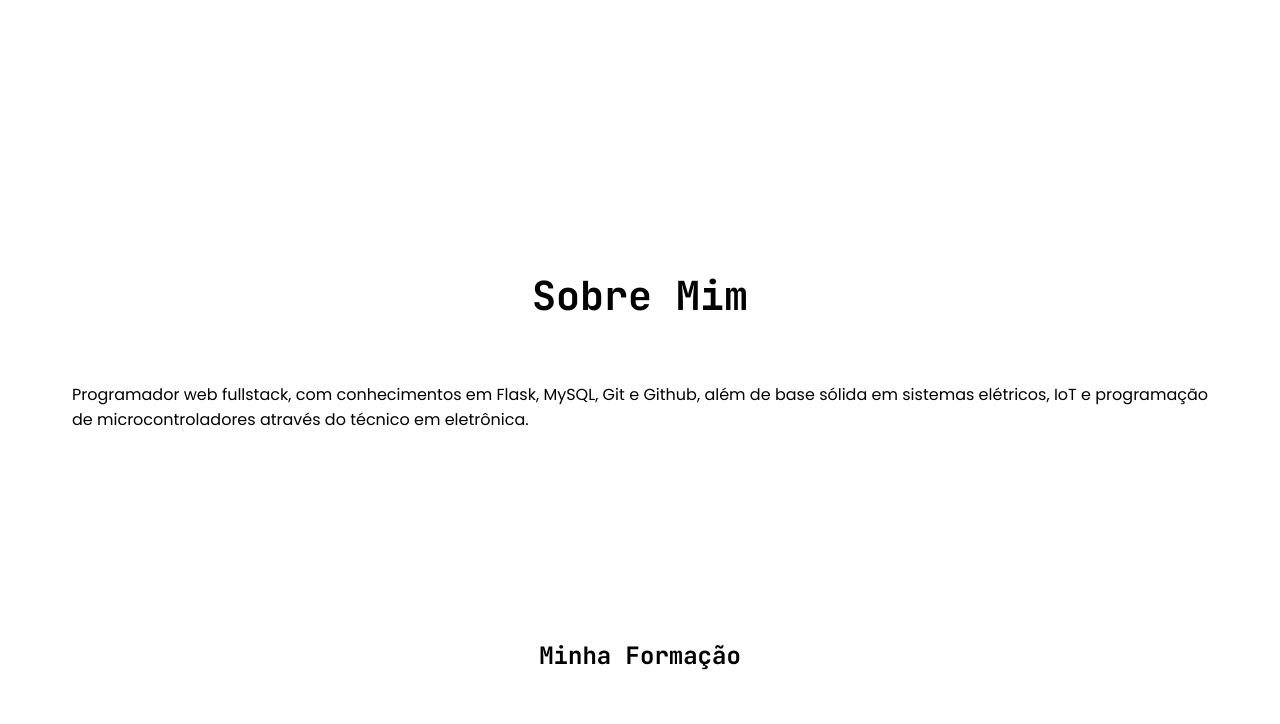
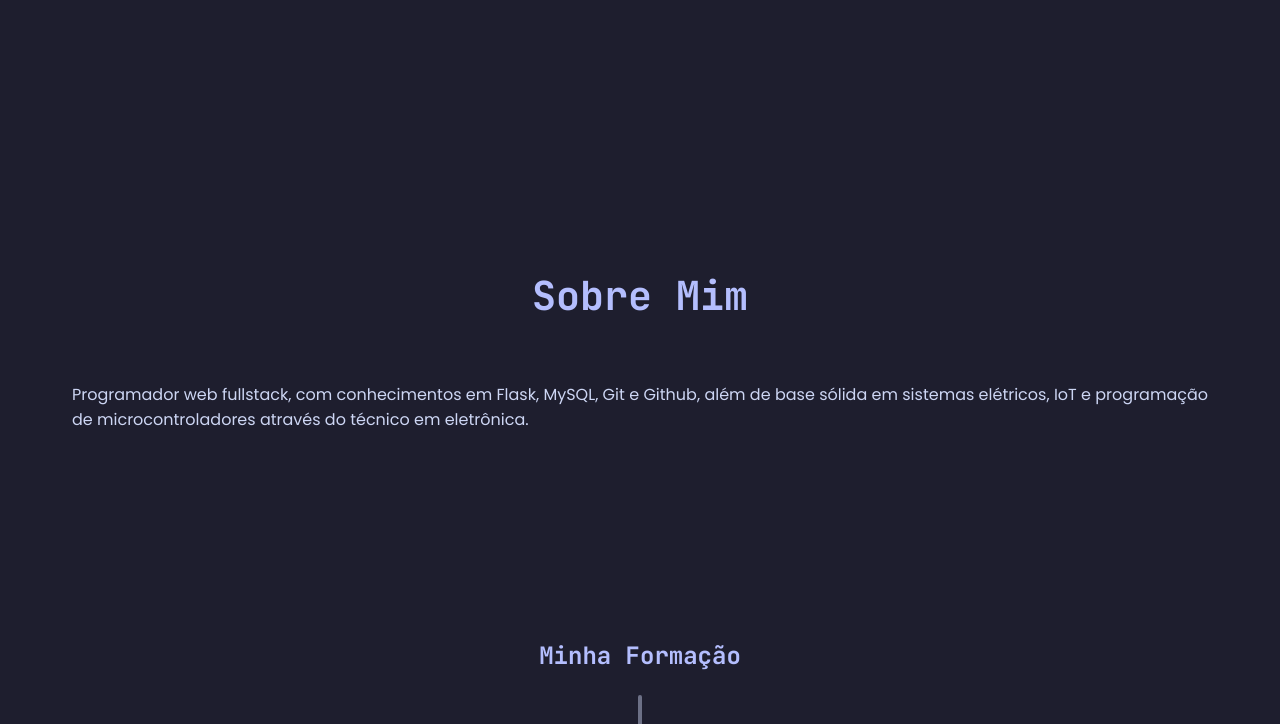
Before and after one commit to DevClaudir/Portifolio, a plain HTML site: page index.html in a window 1280 px wide. Shown: the part 661-1385 px from the top of the page. Drawn offline with nearby package versions, Linux system fonts and the light colour scheme.

Commit message:
remove anims

```diff
--- a/assets/css/macros.css
+++ b/assets/css/macros.css
@@ -1,16 +1,29 @@
 :root {
-    /* Dracula Colors */
-    --dracula-background: #282a36;
-    --dracula-current-line: #44475a;
-    --dracula-foreground: #f8f8f2;
-    --dracula-comment: #6272a4;
-    --dracula-cyan: #8be9fd;
-    --dracula-green: #50fa7b;
-    --dracula-orange: #ffb86c;
-    --dracula-pink: #ff79c6;
-    --dracula-purple: #bd93f9;
-    --dracula-red: #ff5555;
-    --dracula-yellow: #f1fa8c;
+    --base: #1e1e2e;
+    --mantle: #181825;
+    --crust: #11111b;
+    --text: #cdd6f4;
+    --subtext1: #bac2de;
+    --subtext0: #a6adc8;
+    --overlay2: #9399b2;
+    --overlay1: #7f849c;
+    --overlay0: #6c7086;
+    --surface2: #585b70;
+    --surface1: #45475a;
+    --surface0: #313244;
+    --lavender: #b4befe;
+    --blue: #89b4fa;
+    --sky: #89dceb;
+    --teal: #94e2d5;
+    --green: #a6e3a1;
+    --yellow: #f9e2af;
+    --peach: #fab387;
+    --maroon: #eba0ac;
+    --red: #f38ba8;
+    --mauve: #cba6f7;
+    --pink: #f5c2e7;
+    --flamingo: #f2cdcd;
+    --rosewater: #f5e0dc;
 }
 
 .align {
@@ -39,21 +52,6 @@
     text-align: justify;
 }
 
-@keyframes pulse-border {
-    0% { background-position: 0% 50%; }
-    100% { background-position: 100% 50%; }
-}
-
-@keyframes fadeIn {
-    from { opacity: 0; }
-    to { opacity: 1; }
-}
-
-@keyframes zoomIn {
-    from { transform: scale(0.8); opacity: 0; }
-    to { transform: scale(1); opacity: 1; }
-}
-
 @keyframes subirDescer {
     0% {
         transform: translateY(-10px); /* Posição inicial (em cima) */
```
